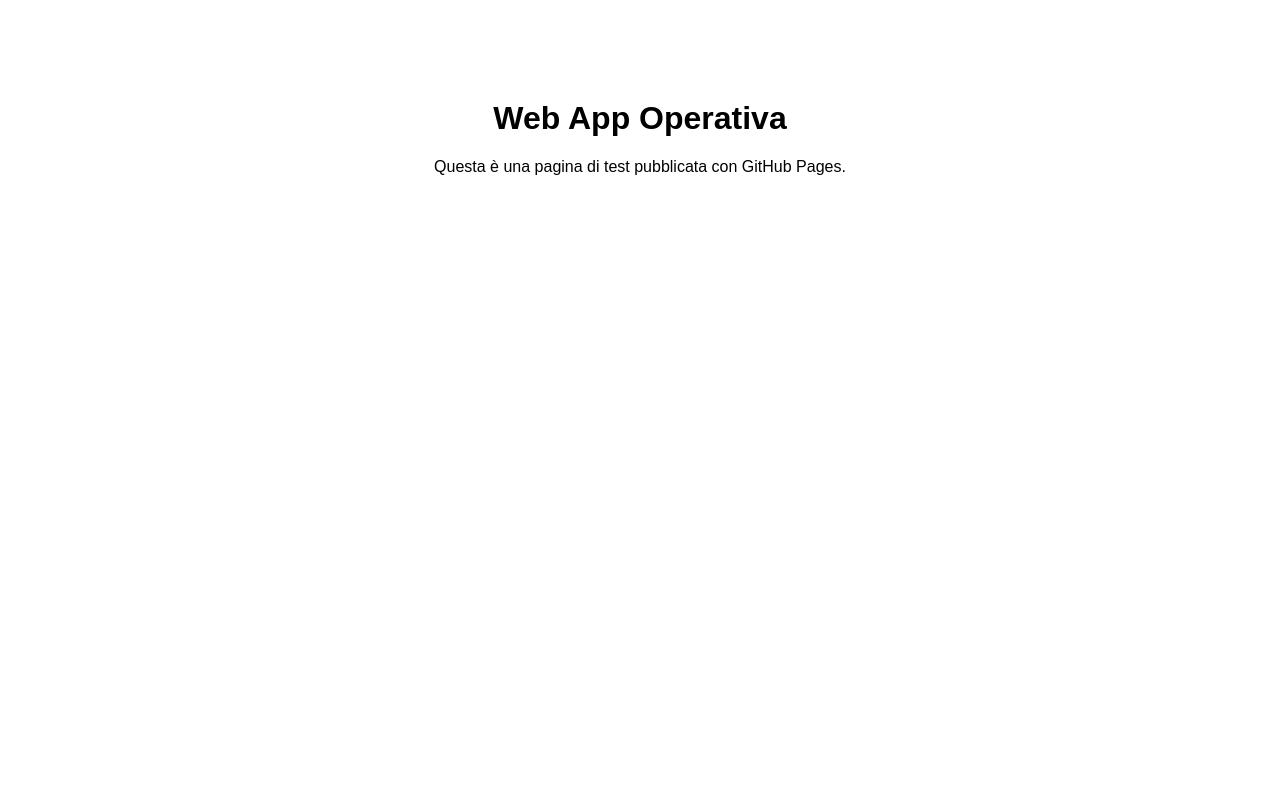
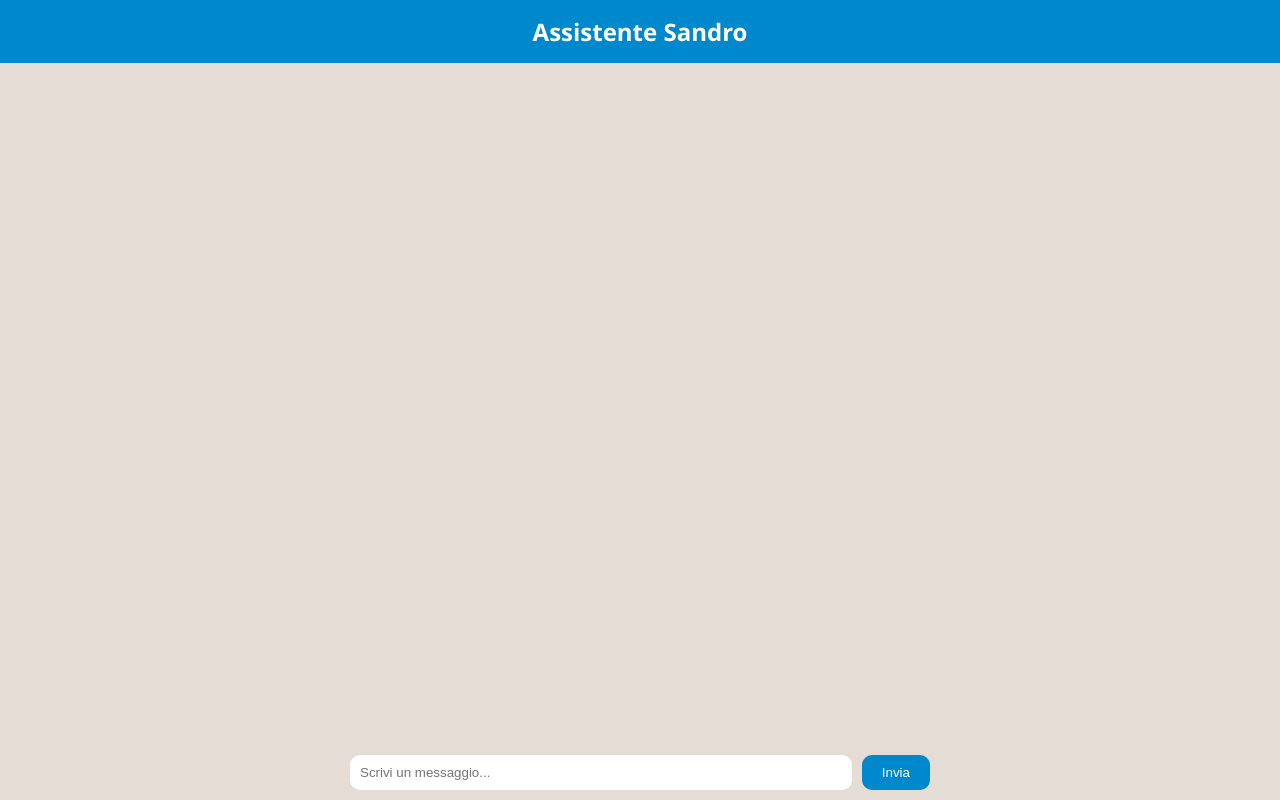
Before and after one commit to sandrocossiga/assistente-sandro, a plain HTML site: page index.html in a window 1280 px wide. Drawn offline with Linux system fonts and the light colour scheme.

Commit message:
Update index.html

```diff
--- a/index.html
+++ b/index.html
@@ -1,12 +1,106 @@
 <!DOCTYPE html>
 <html lang="it">
 <head>
-  <meta charset="UTF-8">
-  <meta name="viewport" content="width=device-width, initial-scale=1.0">
-  <title>Assistente Sandro - Test</title>
+  <meta charset="UTF-8" />
+  <meta name="viewport" content="width=device-width, initial-scale=1.0" />
+  <title>Assistente Sandro</title>
+  <style>
+    body {
+      margin: 0;
+      font-family: 'Segoe UI', Tahoma, Geneva, Verdana, sans-serif;
+      background-color: #e5ddd5;
+      display: flex;
+      flex-direction: column;
+      align-items: center;
+      height: 100vh;
+    }
+    header {
+      background-color: #0088cc;
+      color: white;
+      width: 100%;
+      padding: 15px;
+      text-align: center;
+      font-size: 24px;
+      font-weight: bold;
+    }
+    #chat {
+      flex: 1;
+      width: 100%;
+      max-width: 600px;
+      padding: 10px;
+      overflow-y: auto;
+      display: flex;
+      flex-direction: column;
+    }
+    .message {
+      background-color: #ffffff;
+      border-radius: 15px;
+      padding: 10px 15px;
+      margin: 5px;
+      max-width: 70%;
+    }
+    .user {
+      align-self: flex-end;
+      background-color: #dcf8c6;
+    }
+    .bot {
+      align-self: flex-start;
+    }
+    footer {
+      display: flex;
+      width: 100%;
+      max-width: 600px;
+      padding: 10px;
+      box-sizing: border-box;
+    }
+    input[type="text"] {
+      flex: 1;
+      padding: 10px;
+      border: none;
+      border-radius: 10px;
+    }
+    button {
+      background-color: #0088cc;
+      color: white;
+      border: none;
+      border-radius: 10px;
+      padding: 10px 20px;
+      margin-left: 10px;
+      cursor: pointer;
+    }
+  </style>
 </head>
-<body style="text-align: center; font-family: sans-serif; margin-top: 100px;">
-  <h1>Web App Operativa</h1>
-  <p>Questa è una pagina di test pubblicata con GitHub Pages.</p>
+<body>
+  <header>Assistente Sandro</header>
+  <div id="chat"></div>
+  <footer>
+    <input type="text" id="userInput" placeholder="Scrivi un messaggio..." />
+    <button onclick="sendMessage()">Invia</button>
+  </footer>
+
+  <script>
+    const chat = document.getElementById("chat");
+
+    function appendMessage(text, sender) {
+      const msg = document.createElement("div");
+      msg.className = `message ${sender}`;
+      msg.textContent = text;
+      chat.appendChild(msg);
+      chat.scrollTop = chat.scrollHeight;
+    }
+
+    function sendMessage() {
+      const input = document.getElementById("userInput");
+      const text = input.value.trim();
+      if (!text) return;
+      appendMessage(text, "user");
+      input.value = "";
+
+      // Simula risposta bot
+      setTimeout(() => {
+        appendMessage("Sto pensando... (risposta bot simulata)", "bot");
+      }, 1000);
+    }
+  </script>
 </body>
 </html>
```
